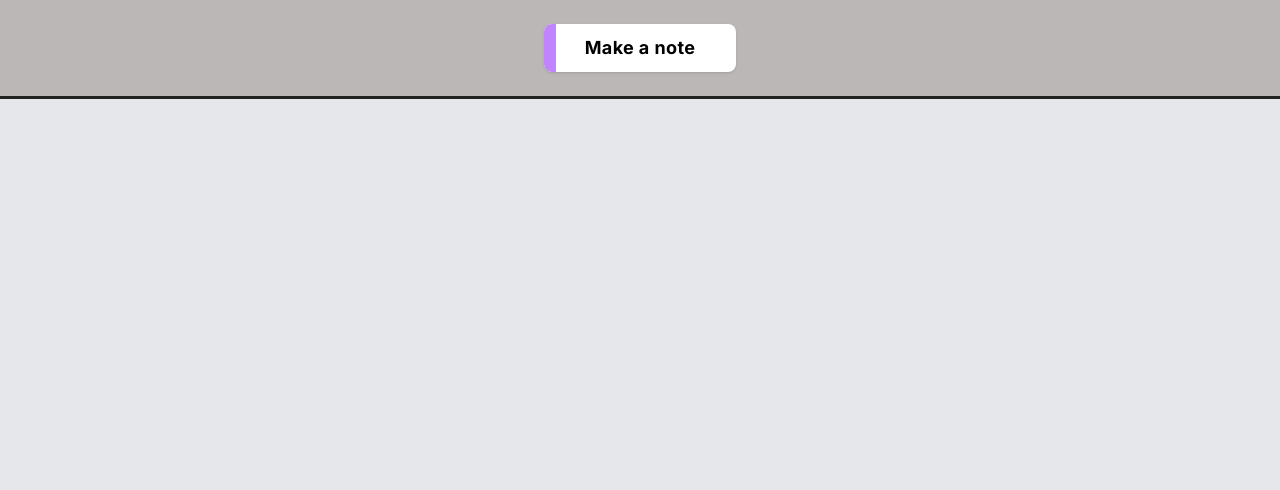
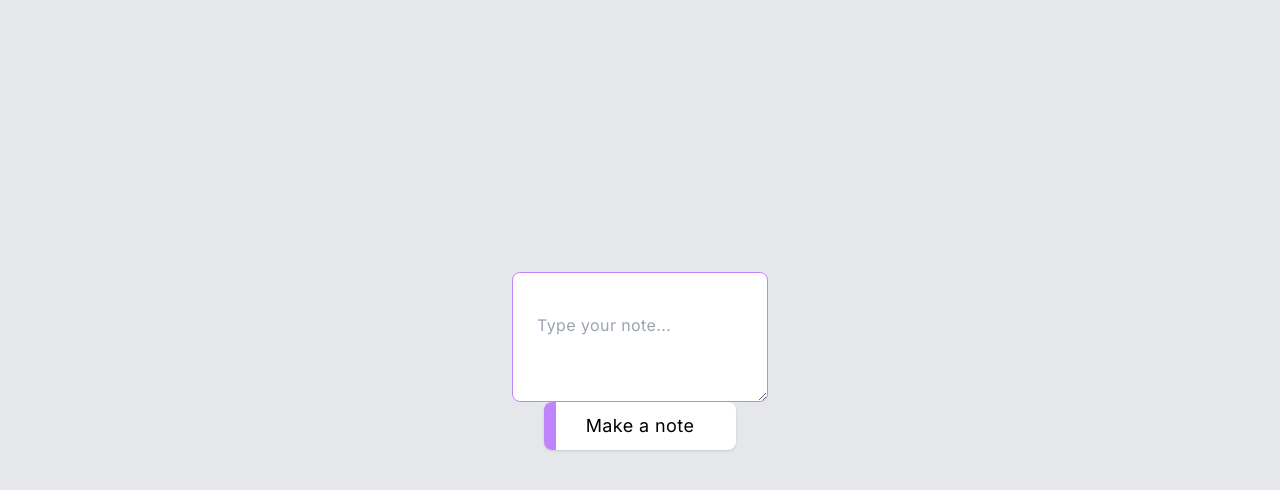
Before and after one commit to NekruzAsh/To-Do-App, a Next.js app: page / in a window 1280 px wide. Shown: the top 490 px of the page. Built offline with nearby package versions, Linux system fonts and the light colour scheme.

Commit message:
Refactor Navbar component to include a dynamic resizing text box

```diff
--- a/app/components/Navbar.jsx
+++ b/app/components/Navbar.jsx
@@ -1,23 +1,30 @@
-import React from 'react'
+"use client";
+import React from "react";
+import { useState } from "react";
 
 const Navbar = () => {
   return (
-    //wrapper div
-    <div className=''>
+    <div className="container mx-auto min-h-screen flex items-center justify-center">
+      <div className="w-64 h-64">
+      {/* Dynamic Resizing Text Box */}
+      <textarea
+        type="text"
+        className="w-full h-full px-6 py-10 border rounded-lg border-purple-400 text-md resize-y flex items-center justify-center"
+        style={{ height: "auto" }}
+        placeholder="Type your note..."
+      />
 
-        <div className='bg-[#bbb7b7] font-bold uppecase py-6 px-16 pb-6 border-b-[3px] border-[#222222]'>
-            <ul className='text-purple-600 text-center text-2xl'>
-              <button className='group relative h-12 w-48 overflow-hidden rounded-lg bg-white text-lg shadow'>
-                <div className='absolute inset-0 w-3 bg-purple-400 transition-all duration-[250ms] ease-out group-hover:w-full'></div>
-                  <li className='relative text-black group-hover:text-white'>
-                  Make a note
-                </li>
-                </button>
-            </ul>
-        </div>
+      <ul className="text-purple-600 text-center text-2xl">
+        <button className="group relative h-12 w-48 overflow-hidden rounded-lg bg-white text-lg shadow">
+          <div className="absolute inset-0 w-3 bg-purple-400 transition-all duration-[250ms] ease-out group-hover:w-full"></div>
+          <li className="relative text-black group-hover:text-white">
+            Make a note
+          </li>
+        </button>
+      </ul>
+    </div>
+    </div>
+  );
+};
 
-    </div>
-  )
-}
-
-export default Navbar
+export default Navbar;
```
